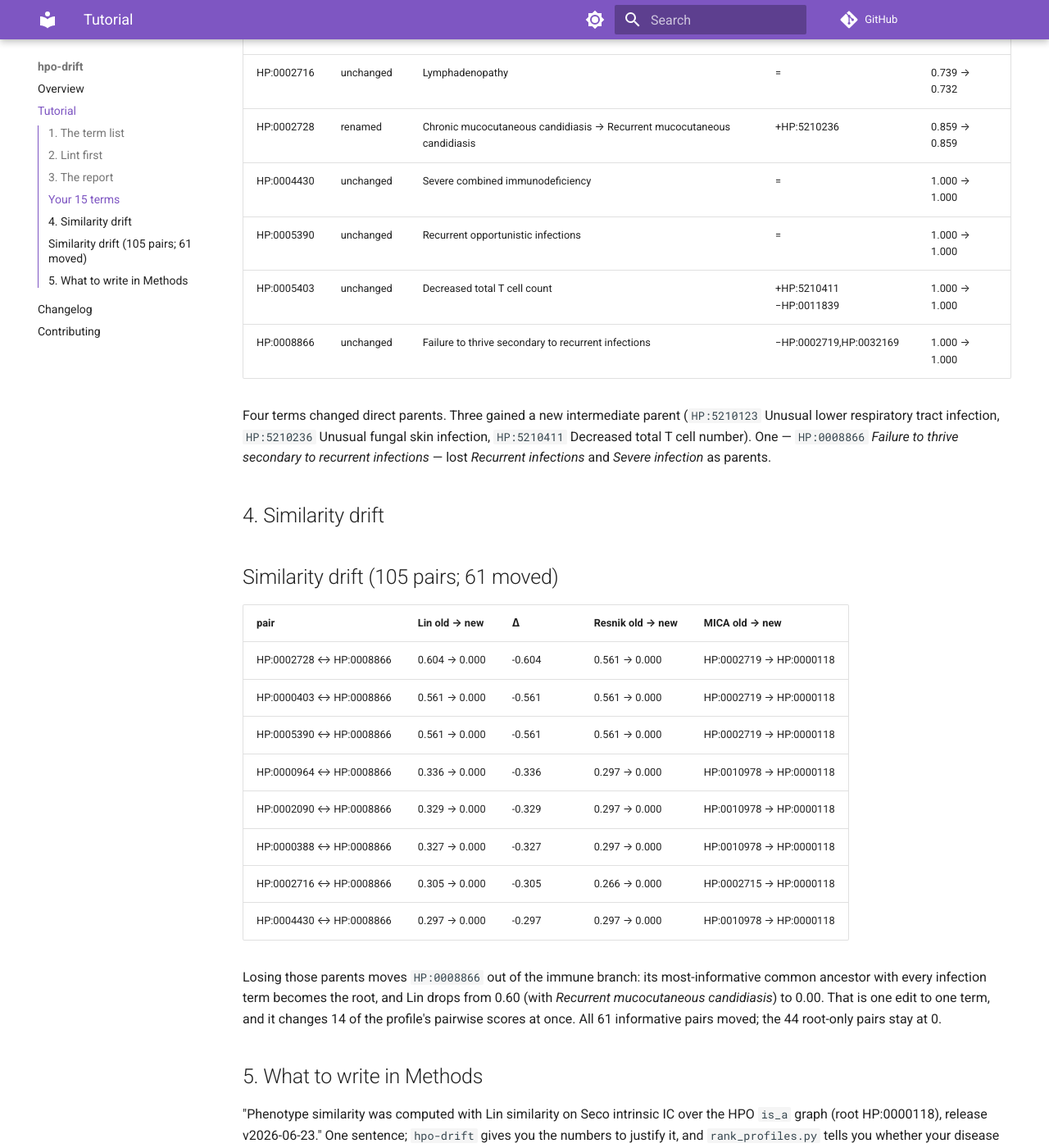
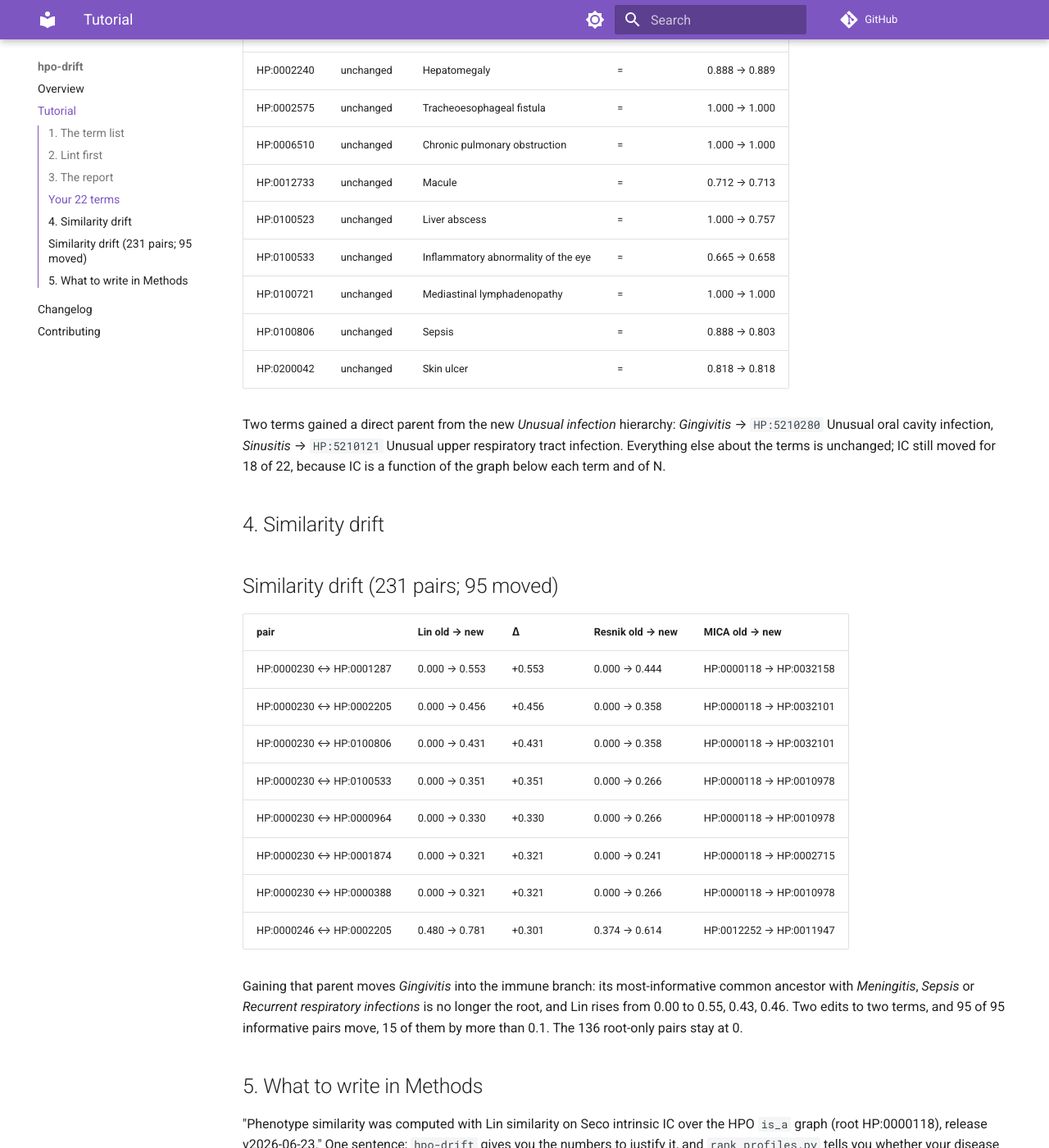
Before and after one commit to MargoSolo/hpo-drift, an MkDocs documentation site: the page built from docs/tutorial.md, in a window 1280 px wide and 1400 px high, scrolled down 1552 px. Shown: the whole window at 82% size. Built offline with MkDocs 1.6.1 and Material for MkDocs 9.7.7, drawn with Linux system fonts in a browser that asks for light colours; comment, search, counter and statistics services are not loaded; some of the changed text lies outside the part shown.

Commit message:
Example: chronic granulomatous disease profile (ORPHA:379) — two terms gained an Unusual-infection parent, 95/95 informative pairs moved; README, tutorial, figures, Action

````diff
--- a/docs/tutorial.md
+++ b/docs/tutorial.md
@@ -1,67 +1,74 @@
 # Tutorial: reading a drift report
 
-This walks through the real run behind the README figures — the HPO-annotated phenotype profile of severe combined immunodeficiency, AR, T−B+NK+ (OMIM:608971), HPO v2026-02-16 → v2026-06-23 — and shows how to read each part of the report.
+This walks through the real run behind the README figures — the HPO-annotated phenotype profile of chronic granulomatous disease (ORPHA:379), HPO v2026-02-16 → v2026-06-23 — and shows how to read each part of the report.
 
 ## 1. The term list
 
-`examples/scid_omim608971_terms.txt`: the 15 phenotypic-abnormality terms annotated to the disease in `phenotype.hpoa`, IDs with the label as a comment. Inheritance and onset terms were removed: they sit outside *Phenotypic abnormality* and carry no IC.
+`examples/cgd_orpha379_terms.txt`: the 22 phenotypic-abnormality terms annotated to the disease in `phenotype.hpoa`, IDs with the label as a comment. Inheritance, onset and frequency terms are not phenotypes and are left out: they sit outside *Phenotypic abnormality* and carry no IC.
 
-Why this disease? `examples/rank_profiles.py` scores every OMIM profile with 12–18 terms by mean |ΔLin| over its informative pairs. This one ranks first of 1 345 (0.085 vs a median of 0.001); the whole top of the list is inborn errors of immunity, because the immunology branch was restructured between the two releases.
+Why this disease? `examples/rank_profiles.py` scores disease profiles by mean |ΔLin| over their informative term pairs between the two releases. Among well-known syndromes CGD ranks first (0.067 against a median of 0.001), and the whole top of the general ranking is inborn errors of immunity: the immunology branch was restructured in this interval.
 
 ## 2. Lint first
 
 ```
-hpo-drift lint --release v2026-06-23 --terms examples/scid_omim608971_terms.txt
+hpo-drift lint --release v2026-06-23 --terms examples/cgd_orpha379_terms.txt
 ```
 
-All IDs resolve; nothing is obsolete. For a label-based list you would see warnings with the ID to store and errors for labels that are not exact HPO names (e.g. "Recurrent infection" vs the term *Recurrent infections*).
+All IDs resolve; nothing is obsolete. For a label-based list you would see warnings with the ID to store and errors for labels that are not exact HPO names.
 
 ## 3. The report
 
 ```
-hpo-drift report --old v2026-02-16 --new v2026-06-23 --terms examples/scid_omim608971_terms.txt
+hpo-drift report --old v2026-02-16 --new v2026-06-23 --terms examples/cgd_orpha379_terms.txt
 ```
 
 The header states the method: Seco 2004 intrinsic IC on the `is_a` graph under root HP:0000118 (Phenotypic abnormality), N = 18 690 → 19 120 active terms. Then the ontology-wide counts, then your terms:
 
-## Your 15 terms
+## Your 22 terms
 
 | term | status | old → new label | parents | IC old → new |
 |---|---|---|---|---|
-| HP:0000155 | unchanged | Oral ulcer | = | 1.000 → 1.000 |
+| HP:0000230 | unchanged | Gingivitis | +HP:5210280 | 1.000 → 0.859 |
+| HP:0000246 | unchanged | Sinusitis | +HP:5210121 | 0.859 → 0.859 |
 | HP:0000388 | unchanged | Otitis media | = | 0.818 → 0.803 |
-| HP:0000403 | unchanged | Recurrent otitis media | = | 1.000 → 1.000 |
 | HP:0000964 | unchanged | Eczematoid dermatitis | = | 0.766 → 0.757 |
+| HP:0000992 | unchanged | Cutaneous photosensitivity | = | 0.818 → 0.818 |
+| HP:0001034 | unchanged | Hypermelanotic macule | = | 0.789 → 0.789 |
+| HP:0001287 | unchanged | Meningitis | = | 0.836 → 0.748 |
 | HP:0001744 | unchanged | Splenomegaly | = | 0.888 → 0.889 |
-| HP:0002014 | unchanged | Diarrhea | = | 0.747 → 0.748 |
-| HP:0002020 | unchanged | Gastroesophageal reflux | = | 1.000 → 1.000 |
-| HP:0002090 | unchanged | Pneumonia | +HP:5210123 −HP:0011947 | 0.802 → 0.789 |
+| HP:0001874 | unchanged | Abnormality of neutrophils | = | 0.641 → 0.642 |
+| HP:0001945 | unchanged | Fever | = | 0.777 → 0.777 |
+| HP:0002021 | unchanged | Pyloric stenosis | = | 1.000 → 1.000 |
+| HP:0002024 | unchanged | Malabsorption | = | 0.836 → 0.837 |
+| HP:0002205 | unchanged | Recurrent respiratory infections | = | 0.701 → 0.713 |
 | HP:0002240 | unchanged | Hepatomegaly | = | 0.888 → 0.889 |
-| HP:0002716 | unchanged | Lymphadenopathy | = | 0.739 → 0.732 |
-| HP:0002728 | renamed | Chronic mucocutaneous candidiasis → Recurrent mucocutaneous candidiasis | +HP:5210236 | 0.859 → 0.859 |
-| HP:0004430 | unchanged | Severe combined immunodeficiency | = | 1.000 → 1.000 |
-| HP:0005390 | unchanged | Recurrent opportunistic infections | = | 1.000 → 1.000 |
-| HP:0005403 | unchanged | Decreased total T cell count | +HP:5210411 −HP:0011839 | 1.000 → 1.000 |
-| HP:0008866 | unchanged | Failure to thrive secondary to recurrent infections |  −HP:0002719,HP:0032169 | 1.000 → 1.000 |
+| HP:0002575 | unchanged | Tracheoesophageal fistula | = | 1.000 → 1.000 |
+| HP:0006510 | unchanged | Chronic pulmonary obstruction | = | 1.000 → 1.000 |
+| HP:0012733 | unchanged | Macule | = | 0.712 → 0.713 |
+| HP:0100523 | unchanged | Liver abscess | = | 1.000 → 0.757 |
+| HP:0100533 | unchanged | Inflammatory abnormality of the eye | = | 0.665 → 0.658 |
+| HP:0100721 | unchanged | Mediastinal lymphadenopathy | = | 1.000 → 1.000 |
+| HP:0100806 | unchanged | Sepsis | = | 0.888 → 0.803 |
+| HP:0200042 | unchanged | Skin ulcer | = | 0.818 → 0.818 |
 
-Four terms changed direct parents. Three gained a new intermediate parent (`HP:5210123` Unusual lower respiratory tract infection, `HP:5210236` Unusual fungal skin infection, `HP:5210411` Decreased total T cell number). One — `HP:0008866` *Failure to thrive secondary to recurrent infections* — lost *Recurrent infections* and *Severe infection* as parents.
+Two terms gained a direct parent from the new *Unusual infection* hierarchy: *Gingivitis* → `HP:5210280` Unusual oral cavity infection, *Sinusitis* → `HP:5210121` Unusual upper respiratory tract infection. Everything else about the terms is unchanged; IC still moved for 18 of 22, because IC is a function of the graph below each term and of N.
 
 ## 4. Similarity drift
 
-## Similarity drift (105 pairs; 61 moved)
+## Similarity drift (231 pairs; 95 moved)
 
 | pair | Lin old → new | Δ | Resnik old → new | MICA old → new |
 |---|---|---|---|---|
-| HP:0002728 ↔ HP:0008866 | 0.604 → 0.000 | -0.604 | 0.561 → 0.000 | HP:0002719 → HP:0000118 |
-| HP:0000403 ↔ HP:0008866 | 0.561 → 0.000 | -0.561 | 0.561 → 0.000 | HP:0002719 → HP:0000118 |
-| HP:0005390 ↔ HP:0008866 | 0.561 → 0.000 | -0.561 | 0.561 → 0.000 | HP:0002719 → HP:0000118 |
-| HP:0000964 ↔ HP:0008866 | 0.336 → 0.000 | -0.336 | 0.297 → 0.000 | HP:0010978 → HP:0000118 |
-| HP:0002090 ↔ HP:0008866 | 0.329 → 0.000 | -0.329 | 0.297 → 0.000 | HP:0010978 → HP:0000118 |
-| HP:0000388 ↔ HP:0008866 | 0.327 → 0.000 | -0.327 | 0.297 → 0.000 | HP:0010978 → HP:0000118 |
-| HP:0002716 ↔ HP:0008866 | 0.305 → 0.000 | -0.305 | 0.266 → 0.000 | HP:0002715 → HP:0000118 |
-| HP:0004430 ↔ HP:0008866 | 0.297 → 0.000 | -0.297 | 0.297 → 0.000 | HP:0010978 → HP:0000118 |
+| HP:0000230 ↔ HP:0001287 | 0.000 → 0.553 | +0.553 | 0.000 → 0.444 | HP:0000118 → HP:0032158 |
+| HP:0000230 ↔ HP:0002205 | 0.000 → 0.456 | +0.456 | 0.000 → 0.358 | HP:0000118 → HP:0032101 |
+| HP:0000230 ↔ HP:0100806 | 0.000 → 0.431 | +0.431 | 0.000 → 0.358 | HP:0000118 → HP:0032101 |
+| HP:0000230 ↔ HP:0100533 | 0.000 → 0.351 | +0.351 | 0.000 → 0.266 | HP:0000118 → HP:0010978 |
+| HP:0000230 ↔ HP:0000964 | 0.000 → 0.330 | +0.330 | 0.000 → 0.266 | HP:0000118 → HP:0010978 |
+| HP:0000230 ↔ HP:0001874 | 0.000 → 0.321 | +0.321 | 0.000 → 0.241 | HP:0000118 → HP:0002715 |
+| HP:0000230 ↔ HP:0000388 | 0.000 → 0.321 | +0.321 | 0.000 → 0.266 | HP:0000118 → HP:0010978 |
+| HP:0000246 ↔ HP:0002205 | 0.480 → 0.781 | +0.301 | 0.374 → 0.614 | HP:0012252 → HP:0011947 |
 
-Losing those parents moves `HP:0008866` out of the immune branch: its most-informative common ancestor with every infection term becomes the root, and Lin drops from 0.60 (with *Recurrent mucocutaneous candidiasis*) to 0.00. That is one edit to one term, and it changes 14 of the profile's pairwise scores at once. All 61 informative pairs moved; the 44 root-only pairs stay at 0.
+Gaining that parent moves *Gingivitis* into the immune branch: its most-informative common ancestor with *Meningitis*, *Sepsis* or *Recurrent respiratory infections* is no longer the root, and Lin rises from 0.00 to 0.55, 0.43, 0.46. Two edits to two terms, and 95 of 95 informative pairs move, 15 of them by more than 0.1. The 136 root-only pairs stay at 0.
 
 ## 5. What to write in Methods
 
````
Also changed, not shown: README.md (+12 -12 lines), examples/report-v2026-02-16_v2026-06-23.md (+36 -29 lines), docs/drift.json, docs/ic-drift.png, docs/lin-drift.png, 3 other files.
